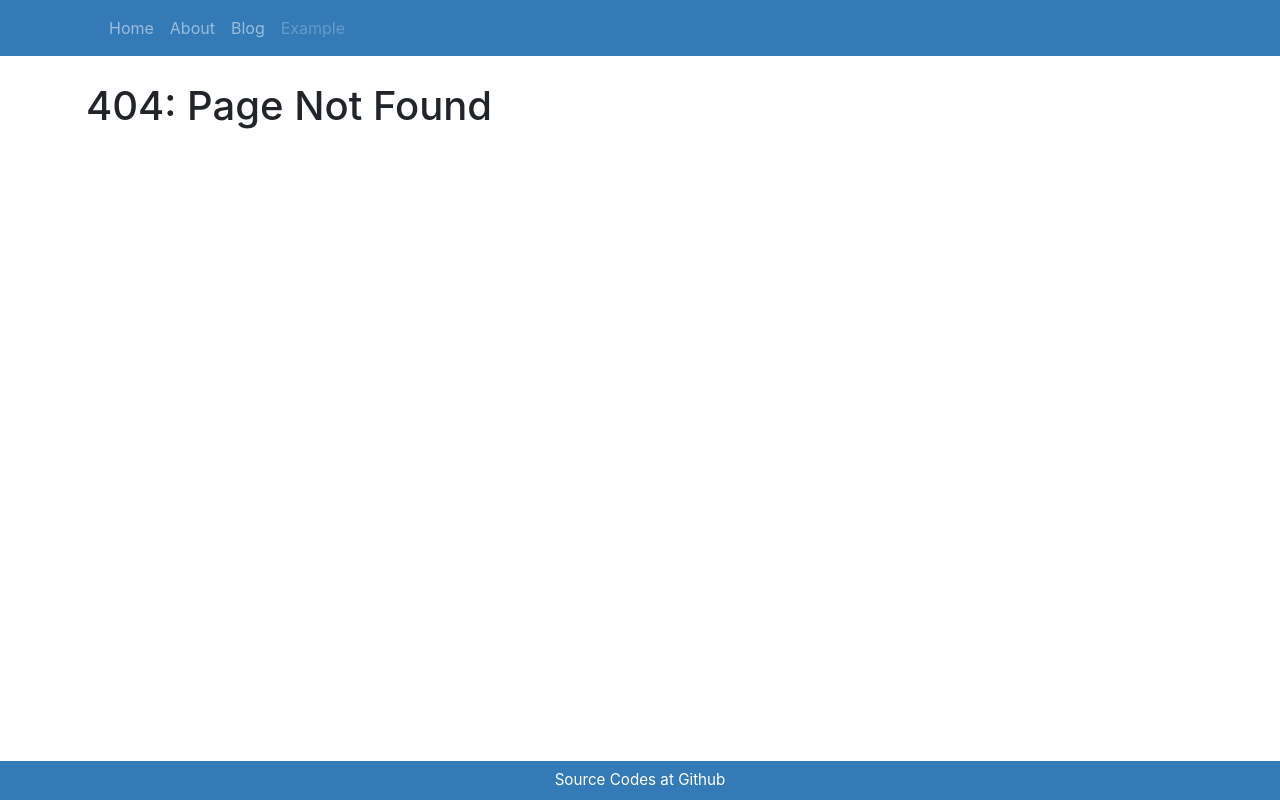
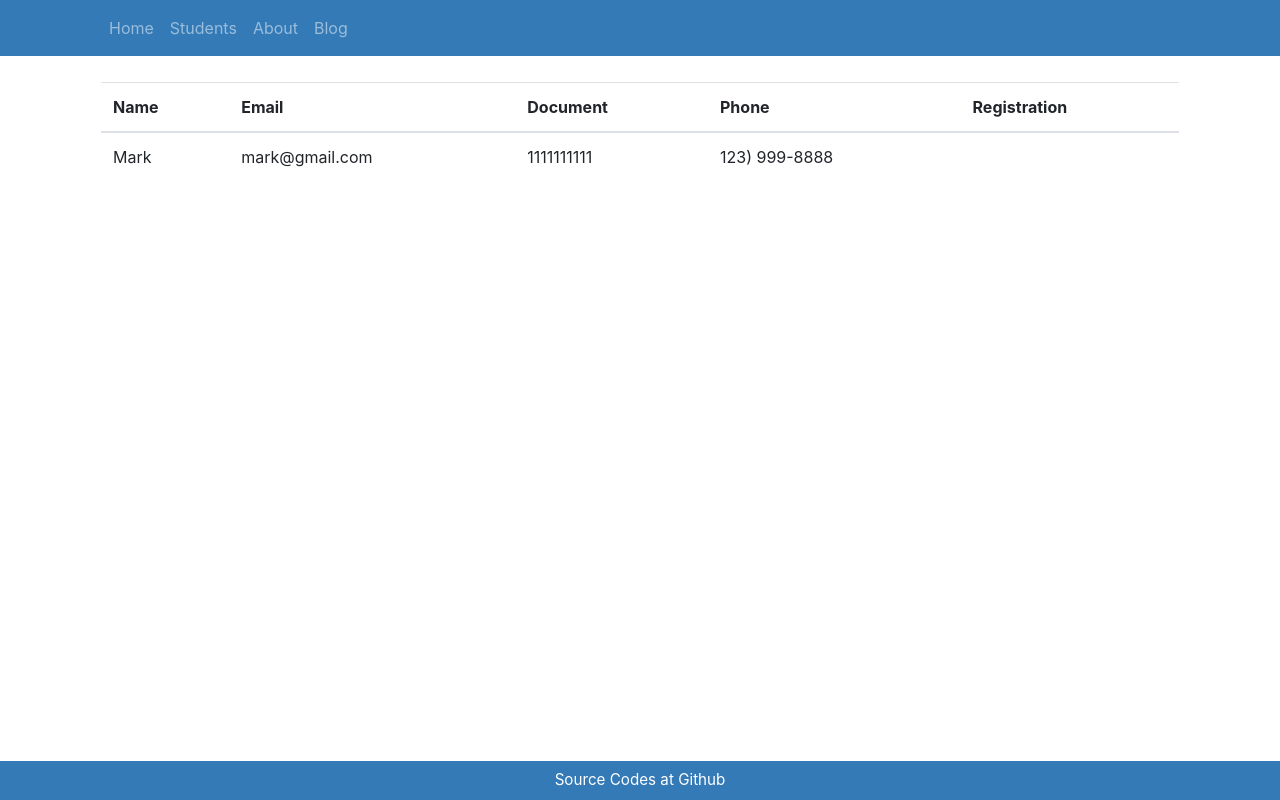
Before and after one commit to yhmun/docker-django-react, a React (Create React App) app in the folder frontend/: page /students in a window 1280 px wide. Before the commit this address had no page. Built offline with nearby package versions, Linux system fonts and the light colour scheme.

Commit message:
Add student list compenent

```diff
--- a/frontend/src/App.js
+++ b/frontend/src/App.js
@@ -7,6 +7,7 @@ import {
 import Interface from './components/examples/interface/Interface';
 
 import HomePage from './pages/HomePage';
+import StudentListPage from './pages/StudentListPage';
 import AboutPage from './pages/AboutPage';
 import ArticleListPage from './pages/ArticleListPage';
 import ArticlePage from './pages/ArticlePage';
@@ -30,6 +31,7 @@ class App extends Component {
                 <div className="col-md-12">
                   <Switch>
                     <Route path="/" component={HomePage} exact />
+                    <Route path="/students" component={StudentListPage} />
                     <Route path="/about" component={AboutPage} />
                     <Route path="/articles" component={ArticleListPage} />
                     <Route path="/article/:name" component={ArticlePage} />
--- a/frontend/src/NavBar.js
+++ b/frontend/src/NavBar.js
@@ -8,13 +8,13 @@ const NavBar = () => (
         <Link className="nav-link" to="/">Home</Link>
       </li>
       <li className="nav-item">
+        <Link className="nav-link" to="/students">Students</Link>
+      </li>
+      <li className="nav-item">
         <Link className="nav-link" to="/about">About</Link>
       </li>
       <li className="nav-item">
         <Link className="nav-link" to="/articles">Blog</Link>
-      </li>
-      <li className="nav-item">
-        <Link className="nav-link disabled" to="#">Example</Link>
       </li>
     </ul>
   </nav>
--- /dev/null
+++ b/frontend/src/components/StudentList.js
@@ -0,0 +1,31 @@
+import React, { Component } from 'react';
+import { Table } from 'reactstrap';
+
+class StudentList extends Component {
+  render() {
+    return (
+      <Table>
+        <thead>
+          <tr>
+            <th>Name</th>
+            <th>Email</th>
+            <th>Document</th>
+            <th>Phone</th>
+            <th>Registration</th>
+          </tr>
+        </thead>
+        <tbody>
+          <tr>
+            <td>Mark</td>
+            <td>mark@gmail.com</td>
+            <td>1111111111</td>
+            <td>123) 999-8888</td>
+            <td></td>
+          </tr>
+        </tbody>
+      </Table>
+    );
+  }
+}
+
+export default StudentList;
--- /dev/null
+++ b/frontend/src/pages/StudentListPage.js
@@ -0,0 +1,19 @@
+import React, { Component } from 'react';
+import { Container, Row, Col } from 'reactstrap';
+import StudentList from '../components/StudentList';
+
+class StudentListPage extends Component {
+  render() {
+    return (
+      <Container>
+        <Row>
+          <Col>
+            <StudentList />
+          </Col>
+        </Row>
+      </Container>
+    );
+  }
+}
+
+export default StudentListPage;
```
Also changed, not shown: 1 other file (tests, documents, lock files or other folders).
